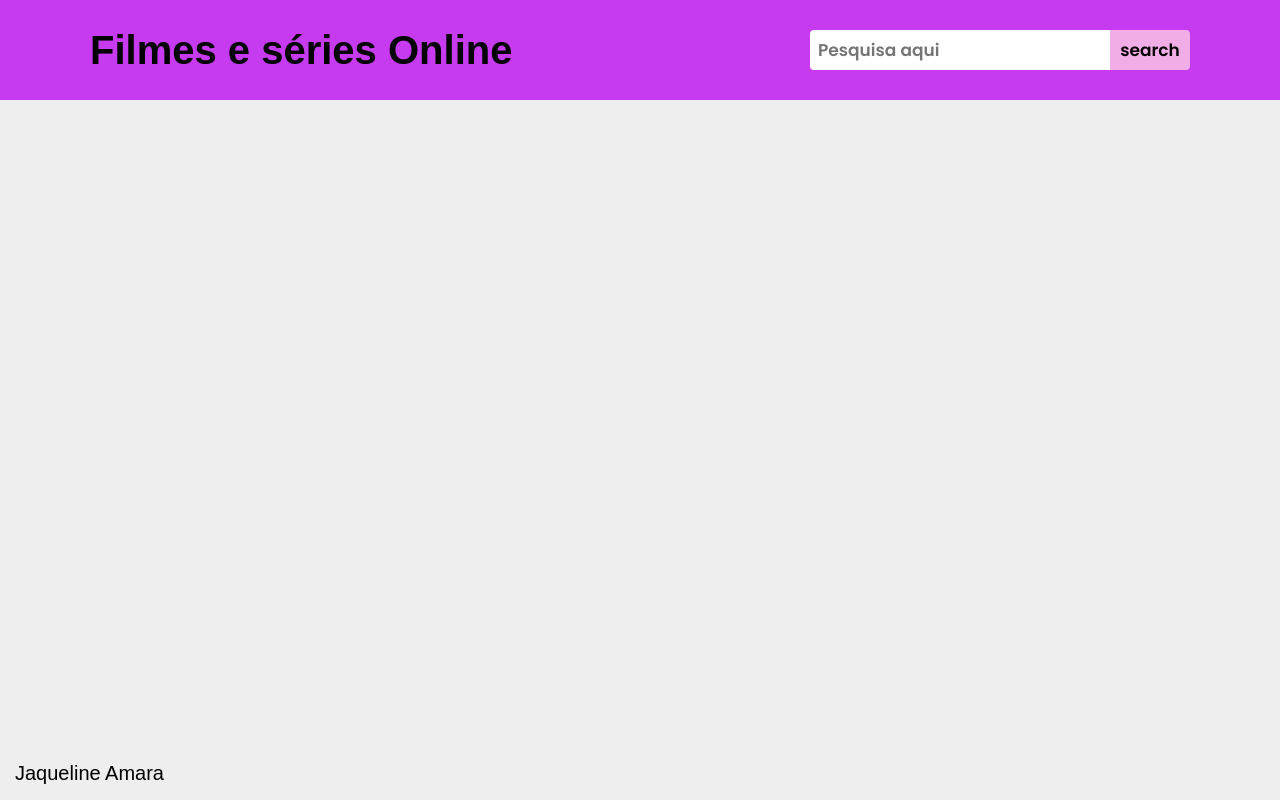
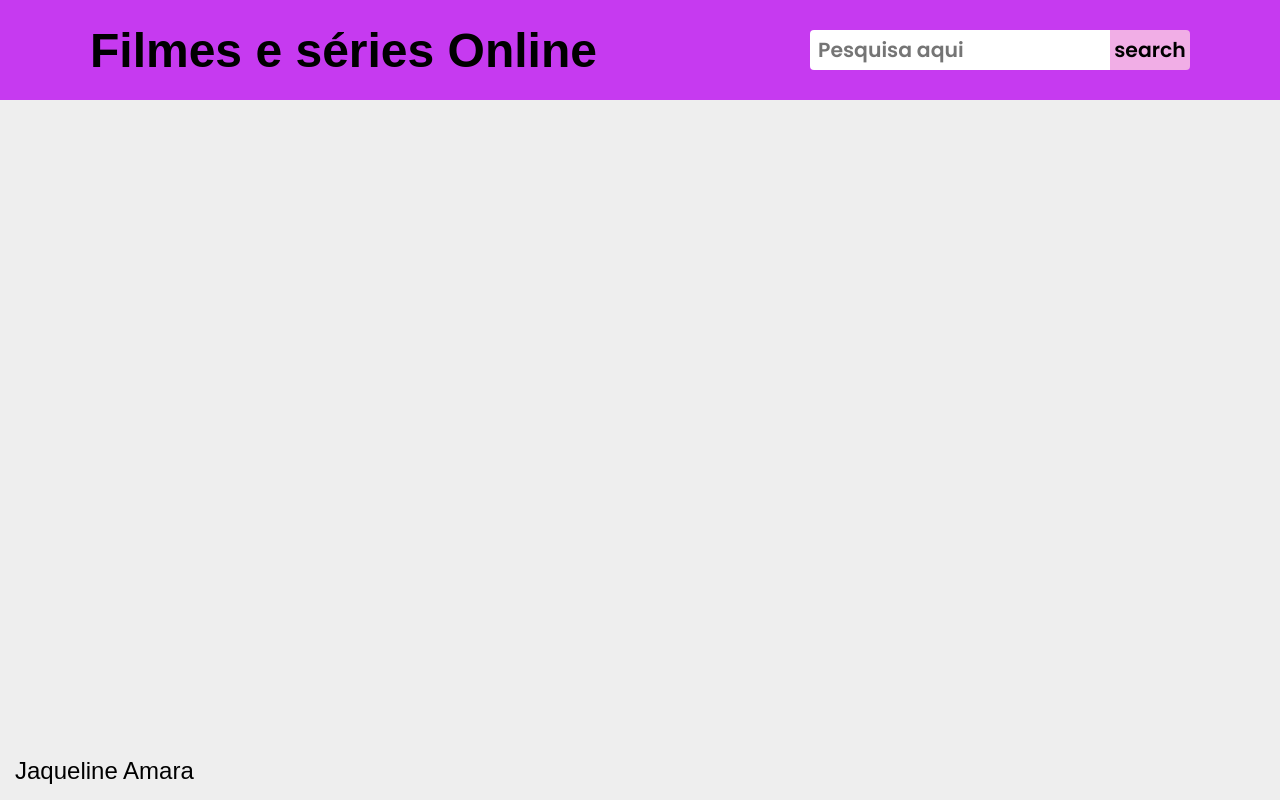
Before and after one commit to jaquelineamara/TvShowsSearch, a plain HTML site: page index.html in a window 1280 px wide. Drawn offline with Linux system fonts and the light colour scheme; a web font is replaced by a local one.

Commit message:
style.css

```diff
--- a/style.css
+++ b/style.css
@@ -2,9 +2,9 @@
 
 :root {
   --color-primary: rgb(255, 245, 245);
-  --color-secondary: salmon;
+  --color-secondary: cinza;
   --color-img-bg: black;
-  font-size: 10px;
+  font-size: 12px;
   font-family: 'Arial', sans-serif;
 }
 
```
